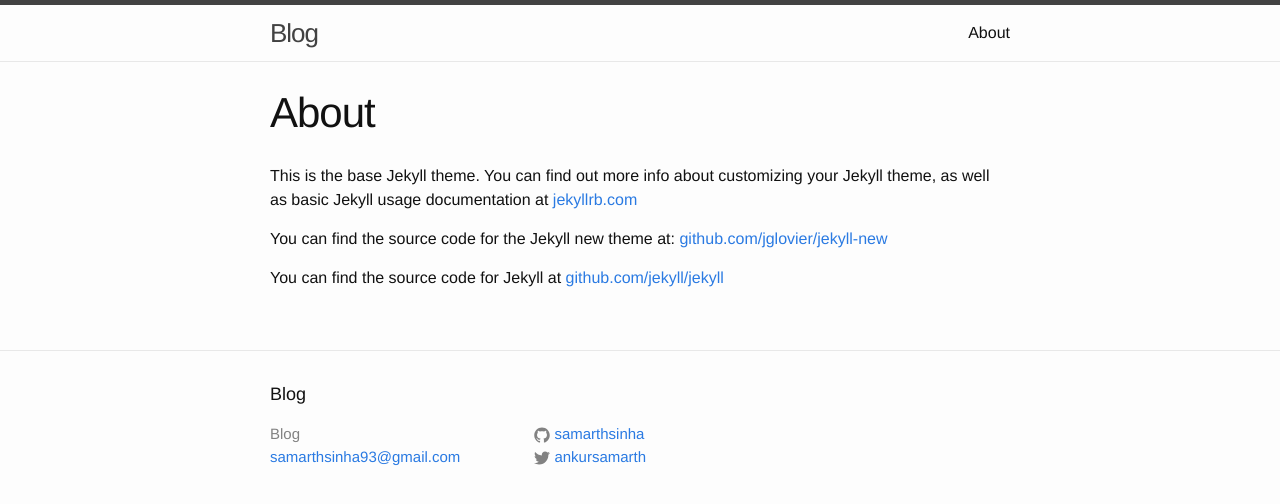
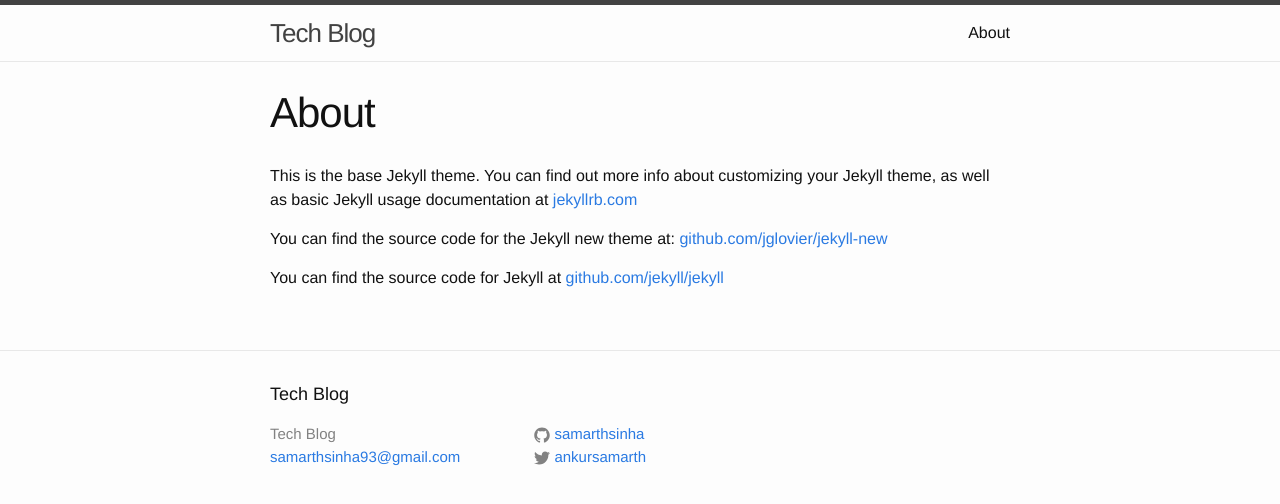
Before and after one commit to samarthsinha/samarthsinha.github.io, a Jekyll site: the page built from about.md, in a window 1280 px wide. Shown: the top 504 px of the page. Built offline with Jekyll 4.4.1, drawn with Linux system fonts in a browser that asks for light colours.

Commit message:
Update _config.yml

```diff
--- a/_config.yml
+++ b/_config.yml
@@ -1,5 +1,5 @@
 # Site settings
-title: Blog
+title: Tech Blog
 email: samarthsinha93@gmail.com
 description: > # this means to ignore newlines until "baseurl:"
   Technical blog which contains concepts of
```
